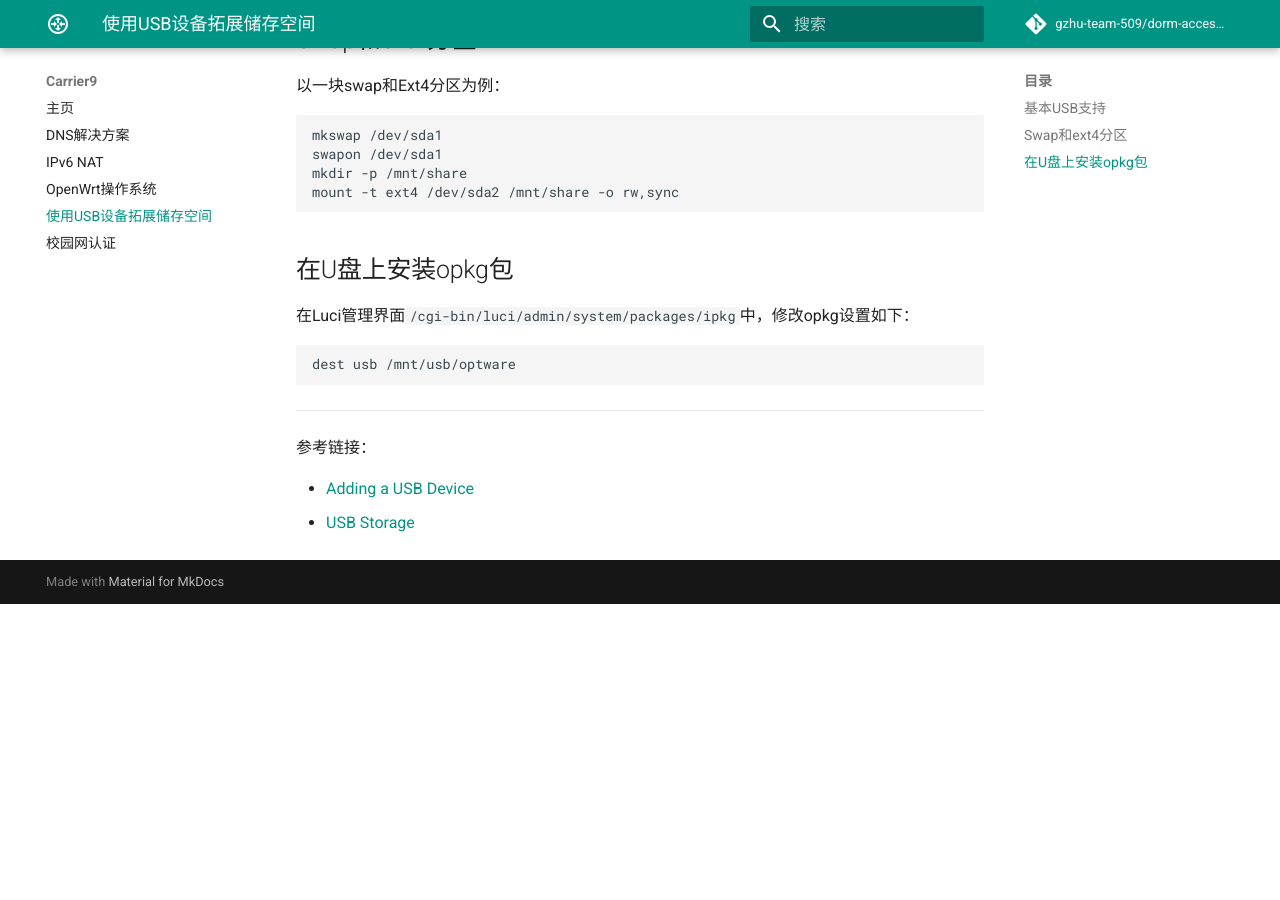
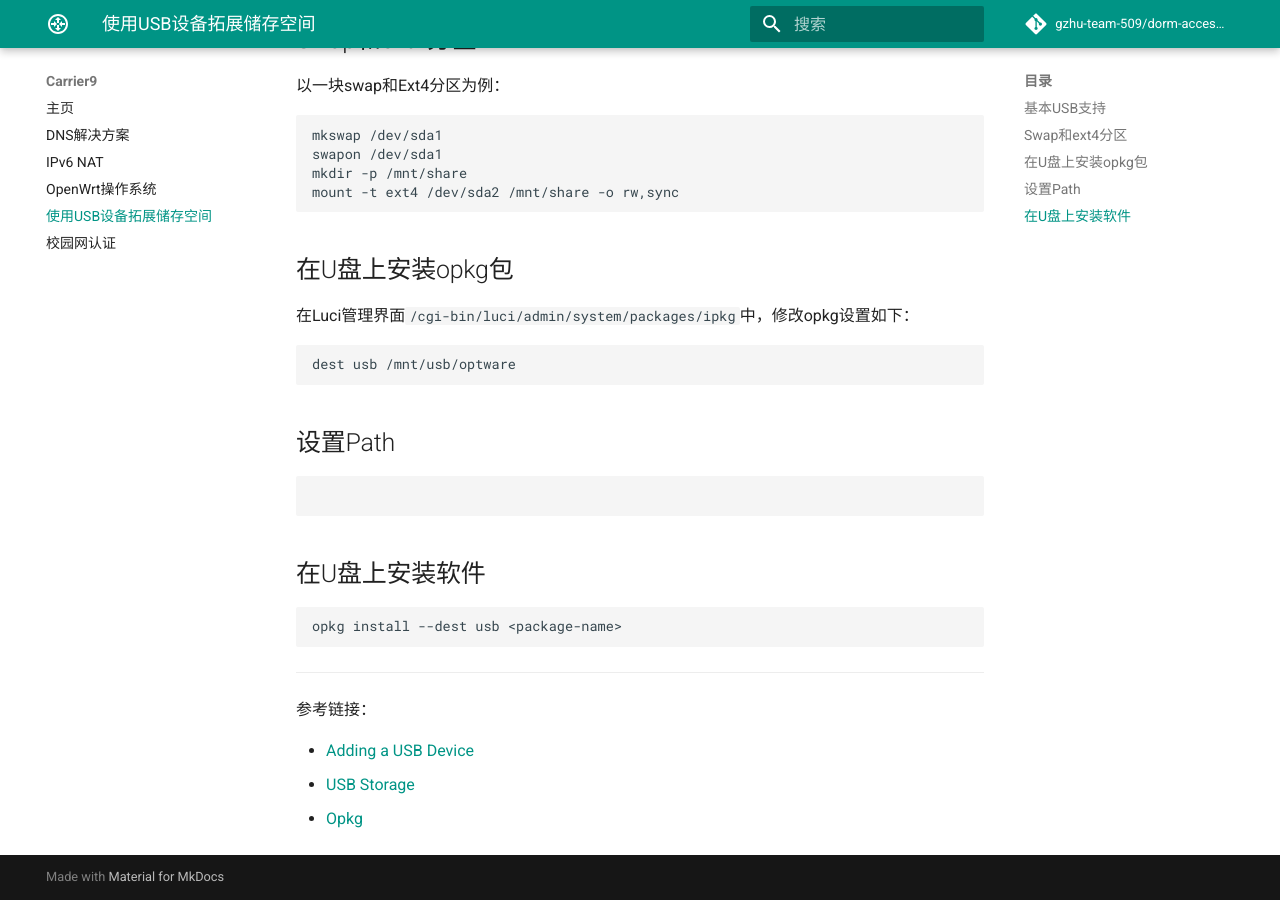
Before and after one commit to gzhu-team-509/Carrier9-info, an MkDocs documentation site: the page built from docs/USB.md, in a window 1280 px wide and 900 px high, scrolled down 532 px. Built offline with MkDocs 1.6.1 and Material for MkDocs 9.7.7, drawn with Linux system fonts in a browser that asks for light colours; comment, search, counter and statistics services are not loaded; before the commit the page ends 1136 px from its top, so only the background shows below that.

Commit message:
备注安装软件方法

````diff
--- a/docs/USB.md
+++ b/docs/USB.md
@@ -37,9 +37,22 @@ mount -t ext4 /dev/sda2 /mnt/share -o rw,sync
 dest usb /mnt/usb/optware
 ```
 
+## 设置Path
+
+```sh
+
+```
+
+## 在U盘上安装软件
+
+```sh
+opkg install --dest usb <package-name>
+```
+
 ---
 
 参考链接：
 
 - [Adding a USB Device](https://openwrt.org/docs/guide-user/storage/usb-drives-quickstart)
 - [USB Storage](https://openwrt.org/zh-cn/doc/howto/usb.storage)
+- [Opkg](https://openwrt.org/zh/docs/techref/opkg)
````
